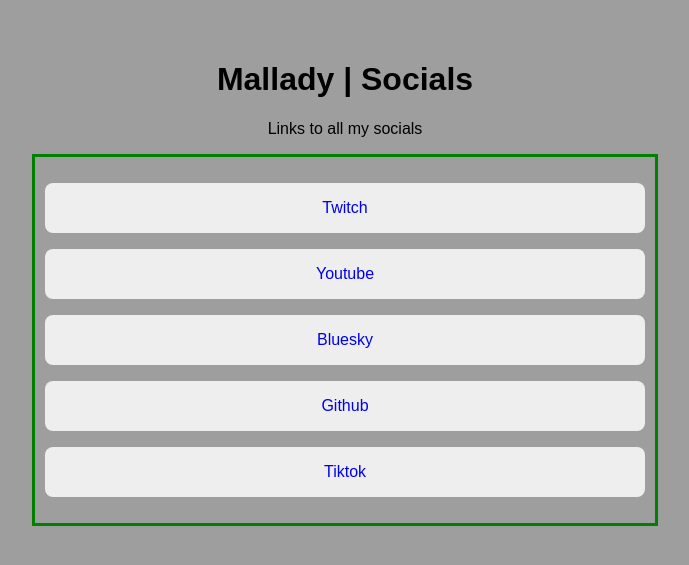
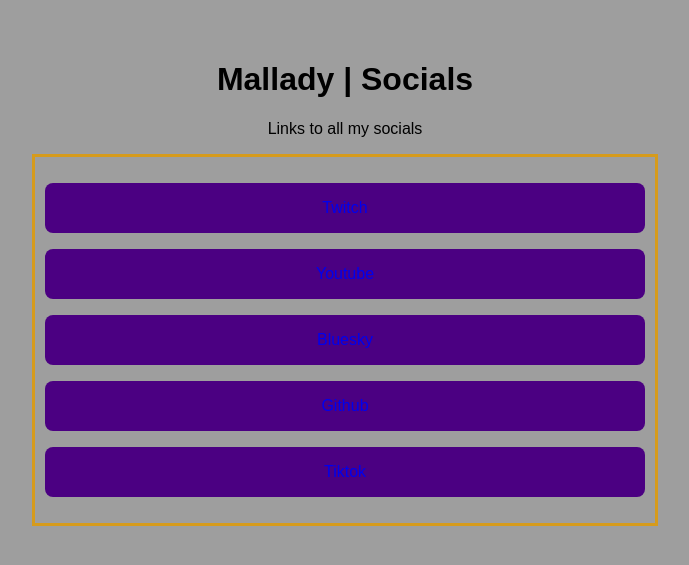
Before and after one commit to Mallady/social-linker, a Jekyll site: the page built from index.md, in a window 1280 px wide. Shown: the top 565 px of the page, without its empty margins (295-984 px from the left). Built offline with Jekyll 4.4.1, drawn with Linux system fonts in a browser that asks for light colours.

Commit message:
add color variables

```diff
--- a/css/web.css
+++ b/css/web.css
@@ -1,3 +1,9 @@
+ :root {
+  --main-color: #4B0082;
+  --secondary-color: #000000;
+  --highlight-color: #d69b1c;
+}
+
 body {
     font-family: sans-serif;
     text-align: center;
@@ -13,28 +19,28 @@
     display: block;
     text-decoration: none;
     padding: 1em;
-    background: #eee;
+    background: var(--main-color);
     border-radius: 8px;
 }
 
 .link:hover {
-    background: #ddd;
+    background: var(--secondary-color);
 }
 
 .center {
     margin: auto;
     width: 50%;
-    border: 3px solid green;
+    border: 3px solid var(--highlight-color);
     padding: 10px;
 }
 
 
 .outlined-text {
     font-size: 48px;
-    color: white;
+    color: var(--main-color);
     text-shadow:
-        -1px -1px 0 black,
-            1px -1px 0 black,
-        -1px  1px 0 black,
-            1px  1px 0 black;
+        -1px -1px 0 var(--highlight-color),
+            1px -1px 0 var(--highlight-color),
+        -1px  1px 0 var(--highlight-color),
+            1px  1px 0 var(--highlight-color);
 }
```
